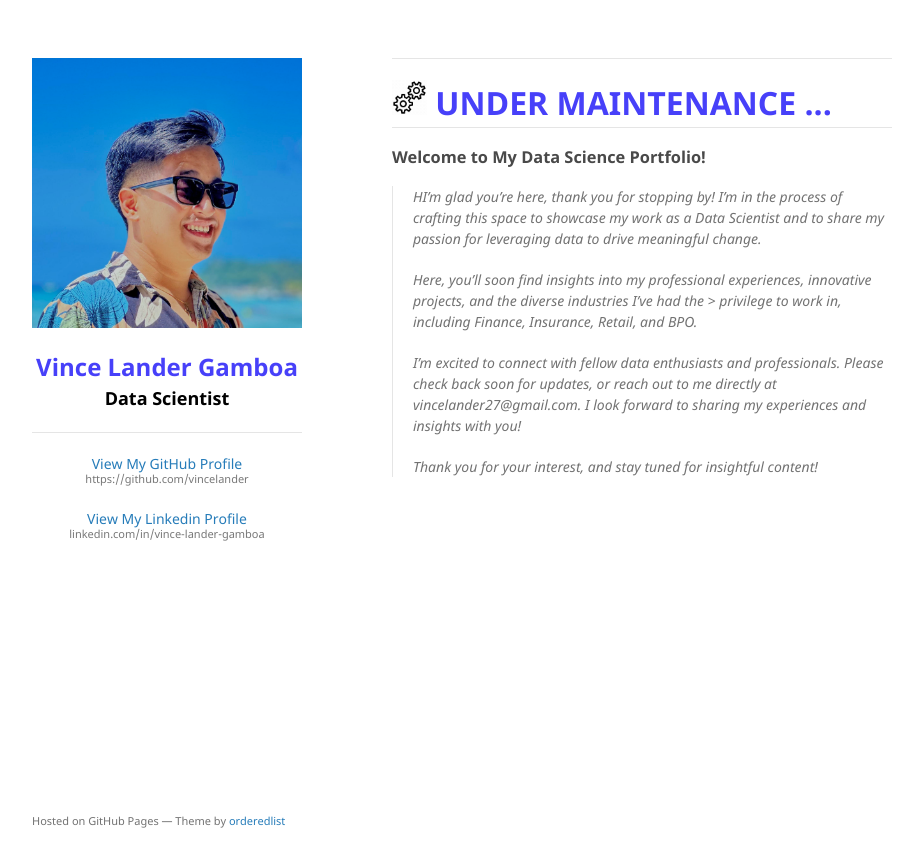
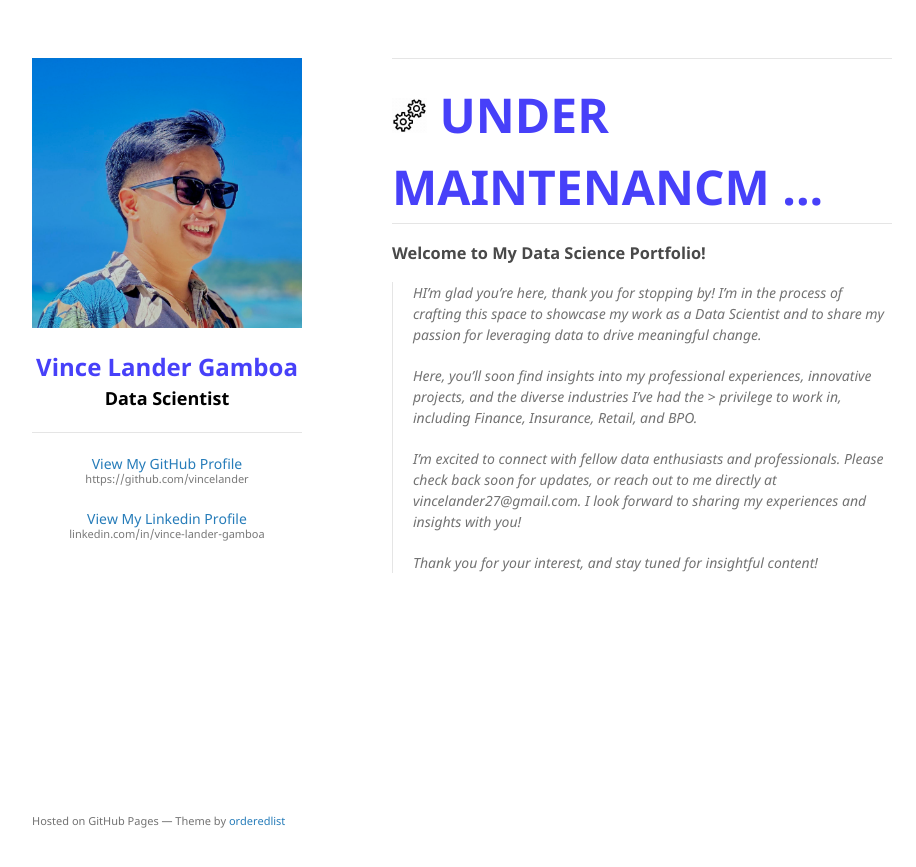
Before and after one commit to vincelander/vincelander.github.io, a Jekyll site: the page built from index.md, in a window 1280 px wide. Shown: the top 867 px of the page, without its empty margins (178-1094 px from the left). Built offline with Jekyll 4.4.1, drawn with Linux system fonts in a browser that asks for light colours.

Commit message:
update view and details

```diff
--- a/_layouts/default.html
+++ b/_layouts/default.html
@@ -124,9 +124,9 @@
       </header>
       <section>
         <hr>
-        <font size="6px" color="#4740F9">
+        <font size="7px" color="#4740F9">
           <img src="/assets/img/gear-logo.gif" alt="Logo" style="width: 35px; height: auto;">
-          <b>UNDER MAINTENANCE ...</b>
+          <b>UNDER MAINTENANCM ...</b>
         </font>
         <hr>
 
```
